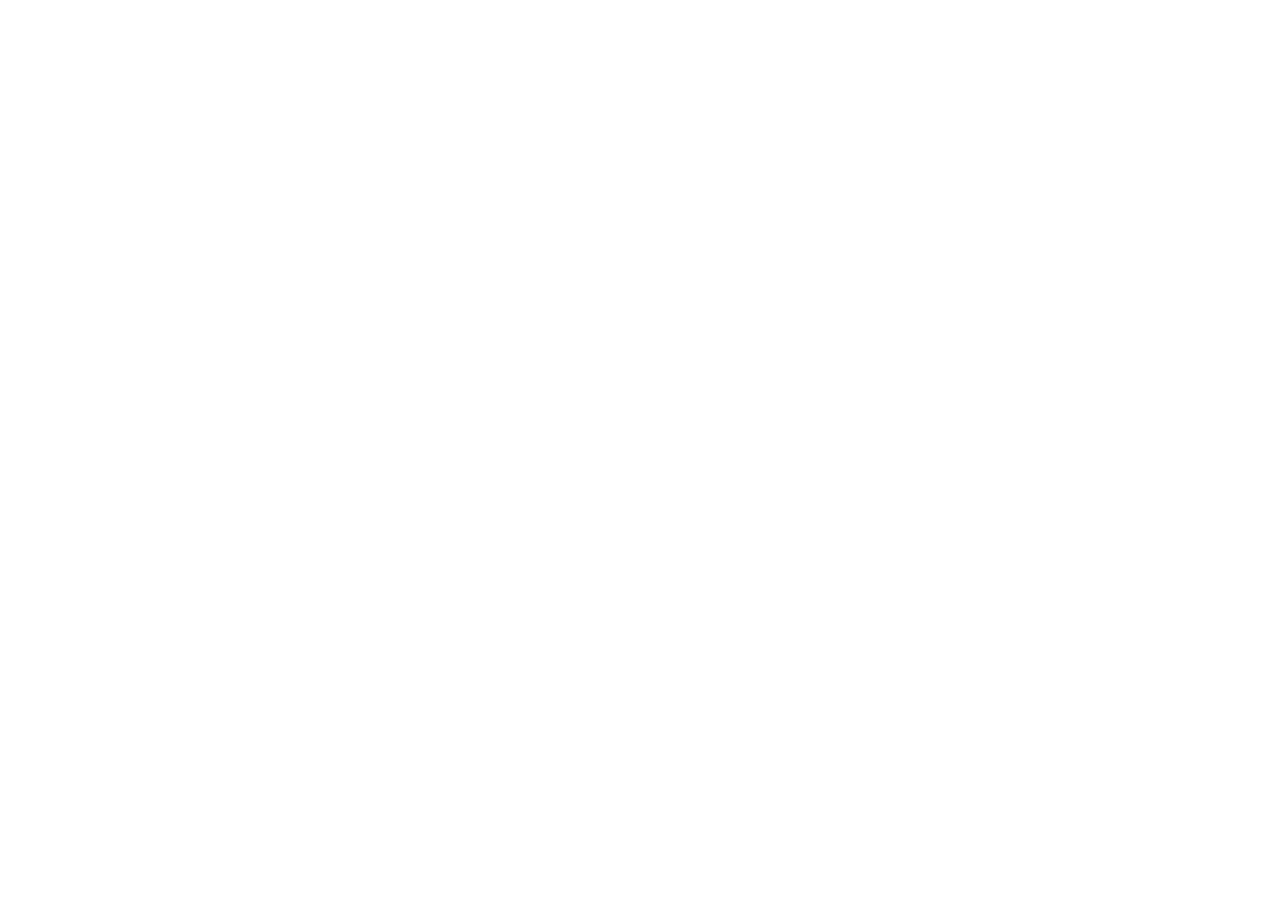
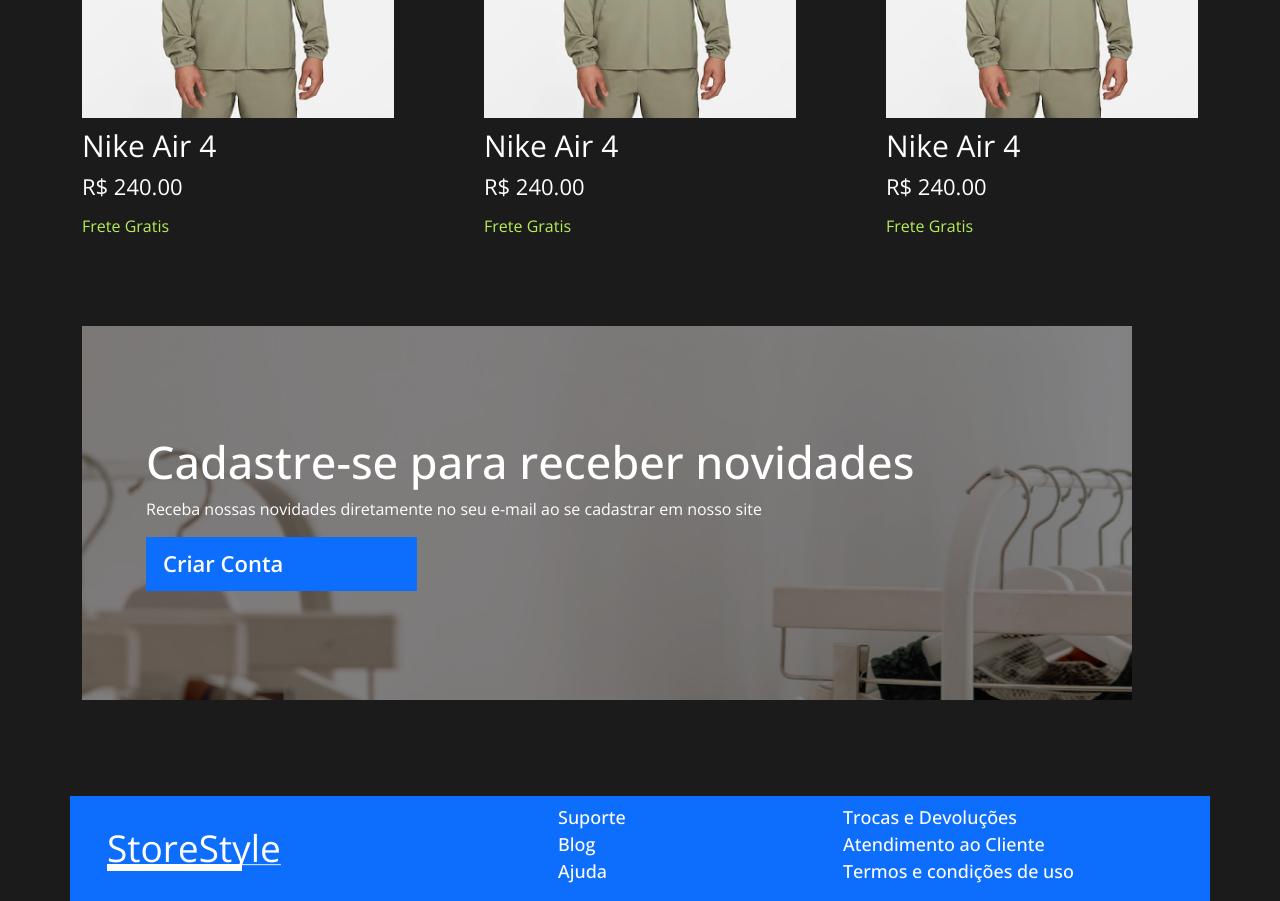
Before and after one commit to lsgabriel/shop-reactjs-web, a React (Create React App) app: page /details in a window 1280 px wide. Shown: the part 1020-1921 px from the top of the page. Before the commit the page ends 800 px from the top, so only its background shows below. Built offline with nearby package versions, Linux system fonts and the light colour scheme.

Commit message:
finished details page

```diff
--- a/src/components/Card/index.js
+++ b/src/components/Card/index.js
@@ -3,9 +3,12 @@
 import {CardContainer} from './styles';
 import CardImg from '../../assets/card-img.png';
 
+import { Link } from "react-router-dom";
+
 const Card = () => {
     return (
         <CardContainer>
+            <Link to='/details' style={{textDecoration:"none"}}>
                 <img src={CardImg} />
                 <div className="card-text">
                     <p className="name">Nike Air 4</p>
@@ -13,6 +16,7 @@
 
                     <span>Frete Gratis</span>
                 </div>
+            </Link>
         </CardContainer>
     );
 }
--- a/src/components/Card/styles.js
+++ b/src/components/Card/styles.js
@@ -9,6 +9,8 @@
 
     img{
         width: 19.5rem;
+
+        &:hover{opacity: 0.8;}
 
         @media only screen and (max-width: 500px){
             width:17rem;
--- /dev/null
+++ b/src/components/Footer/index.js
@@ -0,0 +1,30 @@
+import React from "react";
+import Logo from '../../assets/logo.png';
+
+import {FooterContainer} from './styles';
+
+const Footer = () =>{
+    return(
+        <FooterContainer className="bg-primary row">
+            <div className="logo-footer col-md-5">
+                <a href="#header">
+                    <img src={Logo} alt="Logo do Site" />
+                </a>
+            </div>
+
+            <ul className=" col-md-3">
+                <li><a href="#">Suporte</a></li>
+                <li><a href="#">Blog</a></li>
+                <li><a href="#">Ajuda</a></li>
+            </ul>
+
+            <ul className=" col-md-4">
+                <li><a href="#">Trocas e Devoluções</a></li>
+                <li><a href="#">Atendimento ao Cliente</a></li>
+                <li><a href="#">Termos e condições de uso</a></li>
+            </ul>
+        </FooterContainer>
+    );
+}
+
+export default Footer;
--- /dev/null
+++ b/src/components/Footer/styles.js
@@ -0,0 +1,29 @@
+import styled from "styled-components";
+
+export const FooterContainer = styled.footer`
+
+    .logo-footer{
+        display: flex;justify-content:flex-start;align-items:center;
+        img{
+            margin-left:1.5rem;
+
+            @media only screen and (max-width: 500px){margin-left:0;margin-block:1rem;}
+        }
+    }
+
+    ul{
+        margin-top: 0.50rem;
+
+        li{list-style-type:none;}
+    }
+    a{
+        color:white;text-decoration:none;
+        font-size:1.125rem;font-weight:500;
+        border:solid 1px transparent;
+        transition:.2s;
+
+        &:hover{opacity: 0.7;margin-left:0.4rem;}
+
+        @media only screen and (max-width: 500px){font-size:1.375rem;}
+    }
+`;
--- a/src/pages/Details/index.js
+++ b/src/pages/Details/index.js
@@ -7,6 +7,11 @@
 import StarRating from "../../components/StarRating";
 import ButtonSm from "../../components/ButtonSm";
 
+import Card from "../../components/Card";
+
+import { Link } from "react-router-dom";
+import Footer from "../../components/Footer";
+
 const Details = () =>{
     return(
         <Container style={{backgroundColor:"#1B1B1B"}}>
@@ -15,7 +20,7 @@
                 <Navbar/>
             </div>
 
-            <div className="first-row">
+            <div className="first-row container">
                 <div className="gallery">
 
                         <div class="gallery-item gallery-item-1">
@@ -65,6 +70,28 @@
                     <ButtonSm bg="#0D6EFD" text="Adicionar ao carrinho"/>
                 </div>
             </div>
+
+            <div className="container">
+                <h2>Talvez você tambem goste</h2>
+
+                <div className="grid">
+                    <Card/> <Card/> <Card/>
+                </div>
+
+                <div className="banner banner1">
+                    <div className="text">
+                        <h2>Cadastre-se para receber novidades</h2>
+                        <p>Receba nossas novidades diretamente no seu e-mail ao se cadastrar em nosso site</p>
+
+                        <Link to='/login'>
+                            <ButtonSm bg="#0D6EFD" text="Criar Conta"/>
+                        </Link>
+                    </div>
+                </div>
+
+                <Footer/>
+            </div>
+
         </Container>
     );
 }
--- a/src/pages/Details/styles.js
+++ b/src/pages/Details/styles.js
@@ -1,4 +1,6 @@
 import styled from "styled-components";
+
+import banner1 from '../../assets/banner1.png';
 
 export const Container = styled.div`
 
@@ -72,6 +74,7 @@
 
         .product-info{
             padding:1rem;
+            @media only screen and (max-width: 500px){margin-bottom:1.5rem;}
 
             .group{
                 line-height: 1rem;margin-bottom:2.6rem;
@@ -98,4 +101,48 @@
         }
     }
 
+    .grid{
+        margin-top:2rem;margin-bottom:2.5rem;
+        display: flex;align-items:center;justify-content:space-between;
+
+        @media only screen and (max-width: 1100px){
+            overflow-x: auto;justify-content:flex-start;
+        }
+
+        @media only screen and (max-width: 500px){
+            overflow-x: auto;justify-content:flex-start;
+        }
+    }
+
+    .banner{
+        width:82vw;height:23.375rem;flex-direction:column;
+        display: flex;align-items:flex-start;justify-content:center;
+        margin-bottom:6rem;
+
+        @media only screen and (max-width: 1100px){width:92vw;}
+
+        @media only screen and (max-width: 500px){
+            width:94vw;height:33rem;background-size: cover;
+        }
+
+        .text{
+            color:white;margin-left:4rem;
+
+            @media only screen and (max-width: 500px){
+                margin-left:1.5rem;
+            }
+
+            h2{
+                @media only screen and (max-width: 500px){margin-left:0;}
+            }
+
+            p{
+                width:46rem;
+                @media only screen and (max-width: 1100px){width:70vw;}
+                @media only screen and (max-width: 500px){width:70vw;}
+            }
+        }
+    }
+
+    .banner1{background-image: url(${banner1});}
 `;
--- a/src/pages/Home/index.js
+++ b/src/pages/Home/index.js
@@ -5,9 +5,8 @@
 import ButtonSm from "../../components/ButtonSm";
 import Card from "../../components/Card";
 
-import Logo from '../../assets/logo.png';
-
 import { Link } from "react-router-dom";
+import Footer from "../../components/Footer";
 
 const Home = () =>{
     return(
@@ -76,25 +75,7 @@
                     </div>
                 </div>
 
-                <footer className="bg-primary row">
-                    <div className="logo-footer col-md-5">
-                        <a href="#header">
-                            <img src={Logo} alt="Logo do Site" />
-                        </a>
-                    </div>
-
-                        <ul className=" col-md-3">
-                            <li><a href="#">Suporte</a></li>
-                            <li><a href="#">Blog</a></li>
-                            <li><a href="#">Ajuda</a></li>
-                        </ul>
-
-                        <ul className=" col-md-4">
-                            <li><a href="#">Trocas e Devoluções</a></li>
-                            <li><a href="#">Atendimento ao Cliente</a></li>
-                            <li><a href="#">Termos e condições de uso</a></li>
-                        </ul>
-                </footer>
+                <Footer/>
             </div>
         </HomeContainer>
     );
```
Lines whose indentation alone changed are shown as unchanged.
